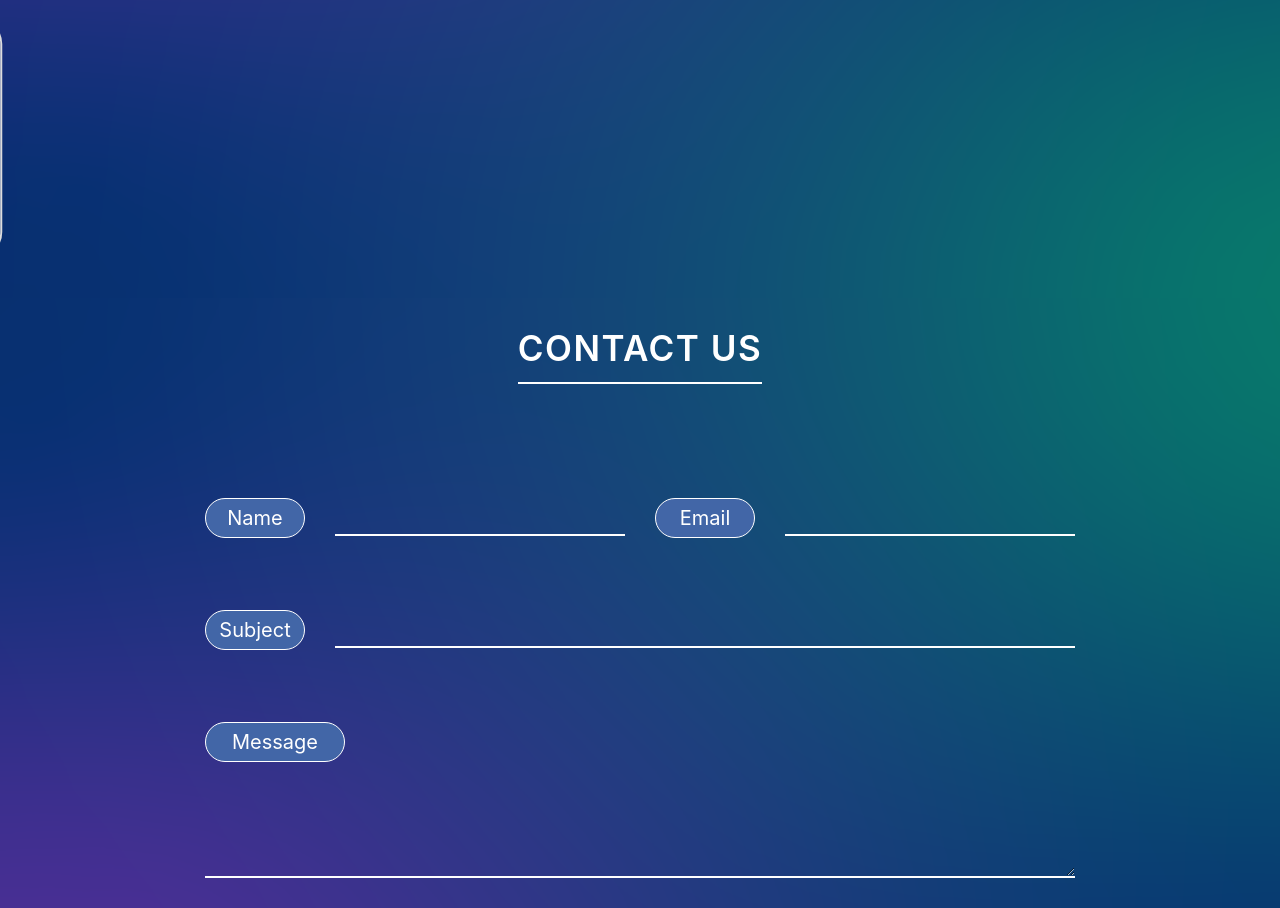
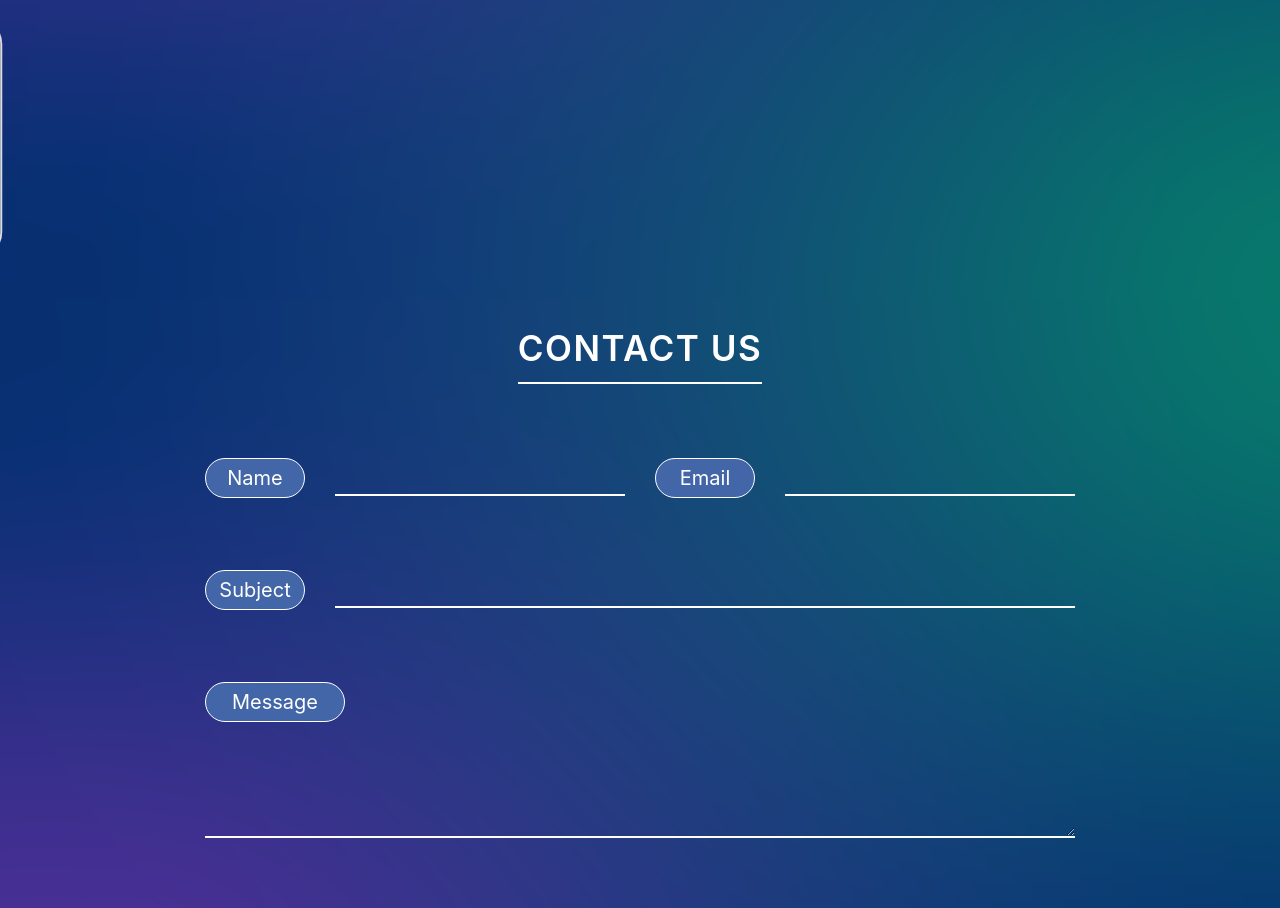
Before and after one commit to emreonural/react-projesi, a Next.js app: page / in a window 1280 px wide. Shown: the part 4502-5410 px from the top of the page. Built offline with nearby package versions, Linux system fonts and the light colour scheme.

Commit message:
Add files via upload

```diff
--- a/styles/globals.css
+++ b/styles/globals.css
@@ -13,7 +13,7 @@ body {
   overflow-x: hidden;
 }
 html {
-  overflow: hidden;
+  overflow: auto;
 }
 a {
   color: inherit;
@@ -1723,7 +1723,7 @@ a:hover {
   /* contacts */
 
   .contact-body {
-    height: 65%;
+    height: 75%;
     display: grid;
     align-content: start;
   }
```
